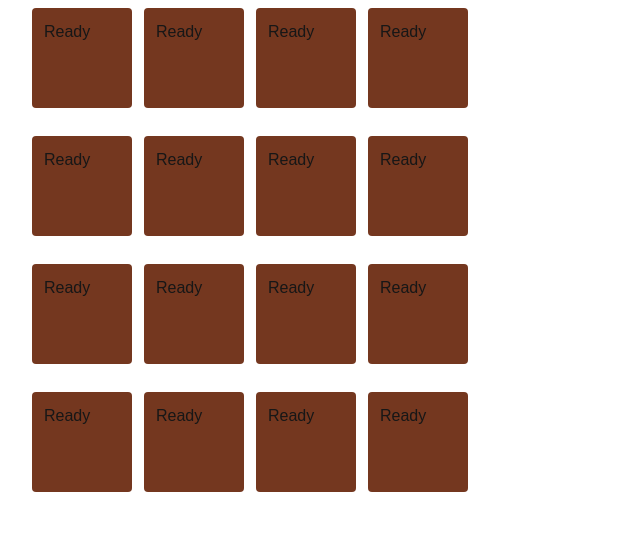
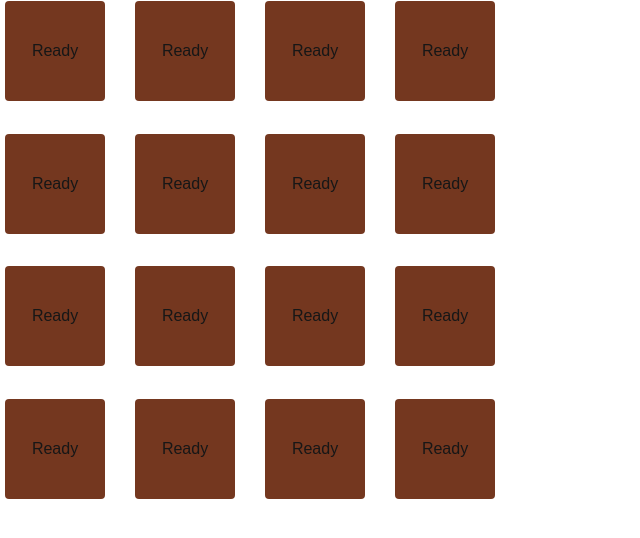
Before and after one commit to tanercelikkiran/crop-game, a Next.js app: page /game in a window 1280 px wide. Shown: the top 538 px of the page, without its empty margins (0-640 px from the left). Built offline with nearby package versions, Linux system fonts and the light colour scheme.

Commit message:
update Field component to manage internal state and handle clicks for state transitions

```diff
--- a/src/app/game/page.module.css
+++ b/src/app/game/page.module.css
@@ -5,5 +5,5 @@
     align-items: center;
     display: flex;
     flex-wrap: wrap;
-    gap: 12px;
+    gap: 30px;
 }
--- a/src/components/field/Field.tsx
+++ b/src/components/field/Field.tsx
@@ -1,15 +1,38 @@
 "use client";
+import { useState } from "react";
 import styles from "./Field.module.css";
 
 interface FieldProps {
-    state?: string;
-    onClick?: () => void;
+  state?: string;
 }
 
-export default function Field({ state, onClick }: FieldProps) {
+export default function Field() {
+  const [state, setState] = useState("Ready");
+  function handleClick() {
+    switch (state) {
+      case "Ready":
+        setState("Seed");
+        break;
+      case "Seed":
+        setState("Sapling");
+        break;
+      case "Sapling":
+        setState("Plant");
+        break;
+      case "Plant":
+        setState("Flower");
+        break;
+      case "Flower":
+        setState("Dried Flower");
+        break;
+    }
+  }
+
   return (
-    <div className={styles.field} onClick={onClick}>
-      <label htmlFor="">{state}</label>
+    <div>
+      <button className={styles.field} onClick={handleClick}>
+        {state}
+      </button>
     </div>
   );
 }
```
